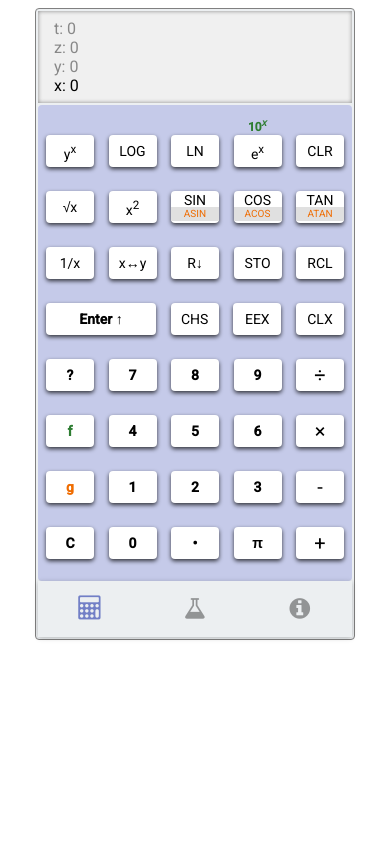
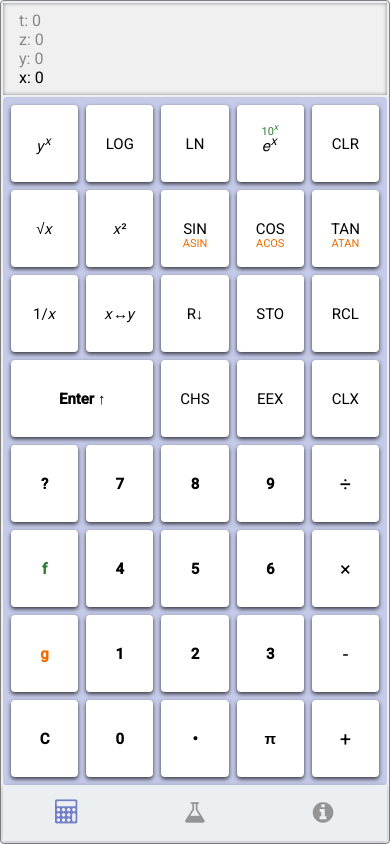
Before and after one commit to essamalsaloum/hp-35-emulator, a React (Create React App) app: page / in a window 390 px wide. Built offline with nearby package versions, Linux system fonts and the light colour scheme.

Commit message:
made ui responsive

```diff
--- a/src/App.css
+++ b/src/App.css
@@ -1,16 +1,13 @@
 .App {
-  display: flex;
-  margin: 8px 0 0 0;
-  justify-content: center;
+    display: flex;
+    justify-content: center;
+    width: 100vw;
+    height: 100vh;
 }
 
-.App--main {
-  display: flex;
-  flex-direction: column;
-  box-sizing: border-box;
-  border-radius: 4px;
-  border: solid 1px gray;
-  padding: 2px;
-  width: 320px;
-  background-color: #ECEFF1;
+@media (min-width: 481px) {
+    .App {
+      margin: 8px 0 0 0;
+      height: 600px;
+  }
 }
--- a/src/App.js
+++ b/src/App.js
@@ -1,10 +1,7 @@
 /* eslint react/jsx-key: "off" */
 import React from 'react'
 import PropTypes from 'prop-types'
-import MainNavigation from './containers/MainNavigation'
-import Display from './containers/Display'
-import Keypad from './containers/Keypad'
-import ConstantsPanel from './containers/ConstantsPanel'
+import CalculatorPanel from './containers/CalculatorPanel'
 import ProgramPanel from './containers/ProgramPanel'
 import './App.css'
 
@@ -14,36 +11,11 @@ class App extends React.PureComponent {
     test: PropTypes.bool
   }
 
-  state = {
-    selectedIndex: 0
-  }
-
-  panels = [
-    (<Keypad />),
-    (<ConstantsPanel />)
-  ]
-
-  componentDidMount() {
-    setTimeout(() => {
-      // const height = this.appMain.offsetHeight + 'px'
-      // this.appMain.style.height = height
-      const main$ = document.querySelector('.App--main')
-      const height = main$.offsetHeight + 'px'
-      main$.style.height = height
-      const programPanel$ = document.querySelector('.ProgramPanel')
-      programPanel$.style.height = height
-    }, 100)
-  }
-
   render() {
     // tabIndex needed to allow div to receive focus
     return (
       <div className="App">
-        <div className="App--main" tabIndex="0" ref={c => this.appMain = c}>
-          <Display />
-          {this.panels[this.state.selectedIndex]}
-          <MainNavigation onSelect={selectedIndex => this.setState({ selectedIndex })} selectedIndex={this.state.selectedIndex} />
-        </div>
+        <CalculatorPanel />
         <ProgramPanel />
       </div>
     )
--- /dev/null
+++ b/src/containers/CalculatorPanel.css
@@ -0,0 +1,18 @@
+.CalculatorPanel {
+    flex: 1;
+    display: flex;
+    flex-direction: column;
+    box-sizing: border-box;
+    border-radius: 4px;
+    border: solid 1px gray;
+    padding: 2px;
+    background-color: #ECEFF1;
+}
+
+@media (min-width: 481px) {
+    .CalculatorPanel {
+        flex: none;
+        width: 375px;
+        height: 600px;
+    }
+}
--- /dev/null
+++ b/src/containers/CalculatorPanel.js
@@ -0,0 +1,29 @@
+import React from 'react'
+import PropTypes from 'prop-types'
+import Display from './Display'
+import Keypad from './Keypad'
+import ConstantsPanel from './ConstantsPanel'
+import MainNavigation from './MainNavigation'
+import './CalculatorPanel.css'
+
+export default class CalculatorPanel extends React.PureComponent {
+
+  static propTypes = {
+    selectedIndex: PropTypes.number
+  }
+
+  state = {
+    selectedIndex: 0
+  }
+
+  render() {
+    const { selectedIndex } = this.state
+    return (
+      <div className="CalculatorPanel" tabIndex="0">
+        <Display />
+        {selectedIndex === 0 ? <Keypad /> : <ConstantsPanel />}
+        <MainNavigation onSelect={selectedIndex => this.setState({ selectedIndex })} selectedIndex={this.state.selectedIndex} />
+      </div>
+    )
+  }
+}
--- a/src/containers/Key.css
+++ b/src/containers/Key.css
@@ -1,12 +1,13 @@
 .Key {
-    display: block;
-    box-sizing: border-box;
+    display: flex;
+    flex: 1;
+}
+
+.Key--button {
+    flex: 1;
+    padding: 0;
+    margin: 4px;
     cursor: pointer;
-    padding: 0;
-    height: 32px;
-    width: 48px;
-    line-height: 1em;
-    font-size: 14px;
     font-family: 'Roboto', sans-serif;
     border: none;
     border-radius: 4px;
@@ -14,43 +15,47 @@
     -webkit-box-shadow: 0px 4px 16px 0px rgba(0, 0, 0, 0.75);
     -moz-box-shadow: 0px 4px 16px 0px rgba(0, 0, 0, 0.75);
     box-shadow: 0px 2px 4px 0px rgba(0, 0, 0, 0.75);
-    margin-bottom: 2px;
 }
 
 .Key--bold {
     font-weight: bold;
 }
 
-.Key--keyCode-shiftUp {
+.Key--button-keyCode-shiftUp {
     color: #2E7D32;
 }
 
-.Key--keyCode-shiftDown {
+.Key--button-keyCode-shiftDown {
     color: #EF6C00;
 }
 
-.Key--keyCode-div, .Key--keyCode-mul, .Key--keyCode-sub, .Key--keyCode-add {
-  font-size: 1.25em;
+.Key--keyCode-enter {
+    flex: 2;
 }
 
-.Key--keyCode-enter {
-    width: 110px;
+.Key--label-main {
+  font-size: 15px;
 }
 
-.Key--topLabel {
-    height: 16px;
-    font-size: 12px;
-    font-weight: bold;
+.Key--label-top {
+    height: 1em;
     line-height: 1em;
+    font-size: 11px;
     color: #2E7D32;
-    text-align: center;
-    margin-bottom: 2px;
 }
 
-.Key--bottomLabel {
-    font-size: 10px;
-    background-color: #E0E0E0;
+.Key--label-bottom {
+    height: 1em;
+    line-height: 1em;
+    font-size: 11px;
     color: #EF6C00;
+}
+
+.Key--label-keyCode-div,
+.Key--label-keyCode-mul,
+.Key--label-keyCode-sub,
+.Key--label-keyCode-add {
+    font-size: 20px;
 }
 
 .Key--inverse-shiftUp {
@@ -59,6 +64,6 @@
 }
 
 .Key--inverse-shiftDown {
-  background-color: #EF6C00;
-  color: #fff;
+    background-color: #EF6C00;
+    color: #fff;
 }
--- a/src/containers/Key.js
+++ b/src/containers/Key.js
@@ -33,6 +33,7 @@ class Key extends React.PureComponent {
   static defaultProps = {
     topLabel: '',
     bottomLabel: '',
+    addClass: ''
   }
 
   keyUpHandler = ev => {
@@ -74,10 +75,17 @@ class Key extends React.PureComponent {
     }
   }
 
+  renderTopLabel() {
+    const { shiftKey, topLabel } = this.props
+    return shiftKey ? (<div className="Key--label-top"></div>) : (
+      <div className="Key--label-top" dangerouslySetInnerHTML={createMarkup(topLabel)}></div>
+    )
+  }
+
   renderBottomLabel() {
     const { shiftKey, bottomLabel } = this.props
-    return bottomLabel !== '' && shiftKey === C.SHIFT_DOWN ? (<div className="Key--bottomLabel"></div>) : (
-      <div className="Key--bottomLabel" dangerouslySetInnerHTML={createMarkup(bottomLabel)}></div>
+    return shiftKey ? (<div className="Key--label-bottom"></div>) : (
+      <div className="Key--label-bottom" dangerouslySetInnerHTML={createMarkup(bottomLabel)}></div>
     )
   }
 
@@ -103,17 +111,19 @@ class Key extends React.PureComponent {
     }
 
     return (
-      <div>
-        <div className="Key--topLabel" dangerouslySetInnerHTML={createMarkup(topLabel)}></div>
+      <div className={`Key Key--keyCode-${keyCode}`}>
         <button
           type="button"
-          className={`Key ${addClass} Key--keyCode-${keyCode} Key--inverse-${decorator.shiftKey}`}
+          className={`Key--button Key--inverse-${decorator.shiftKey} Key--button-keyCode-${keyCode}`}
           onClick={() => this.onClick(keyCode)}
           onKeyUp={ev => ev.preventDefault()}
           onKeyDown={ev => ev.preventDefault()}
         >
-          <div className={`Key--inverse-${decorator.shiftKey}`} dangerouslySetInnerHTML={createMarkup(decorator.label)}></div>
-          {this.renderBottomLabel()}
+          <div className="Key--label-container">
+            {this.renderTopLabel()}
+            <div className={`Key--label-main Key--label-keyCode-${keyCode} ${addClass}`} dangerouslySetInnerHTML={createMarkup(decorator.label)}></div>
+            {this.renderBottomLabel()}
+          </div>
         </button>
       </div>
     )
--- a/src/containers/Keypad.css
+++ b/src/containers/Keypad.css
@@ -1,11 +1,13 @@
 .Keypad {
+  flex: 1;
+  display: flex;
+  flex-direction: column;
   border-radius: 4px;
   background-color: #C5CAE9;
-  padding: 8px 8px 16px 8px;
+  padding: 4px;
 }
 
 .Keypad--row {
+  flex: 1;
   display: flex;
-  justify-content: space-between;
-  margin: 4px 0;
 }
--- a/src/containers/Keypad.js
+++ b/src/containers/Keypad.js
@@ -8,22 +8,22 @@ export default class Keypad extends React.PureComponent {
     return (
       <div className="Keypad">
         <div className="Keypad--row">
-          <Key label="y<sup>x</sup>" keyCode={C.POW} />
+          <Key label="𝑦<sup>𝑥</sup>" keyCode={C.POW} />
           <Key label="LOG" keyCode={C.LOG} />
           <Key label="LN" keyCode={C.LN} />
-          <Key label="e<sup>x</sup>" topLabel="10<sup>𝑥</sup>" keyCode={C.EXP} />
+          <Key label="𝑒<sup>𝑥</sup>" topLabel="10<sup>𝑥</sup>" keyCode={C.EXP} />
           <Key label="CLR" keyCode={C.CLR} />
         </div>
         <div className="Keypad--row">
-          <Key label="√x" keyCode={C.SQRT} />
-          <Key label="x<sup>2</sup>" keyCode={C.SQR} />
+          <Key label="√𝑥" keyCode={C.SQRT} />
+          <Key label="𝑥²" keyCode={C.SQR} />
           <Key label="SIN" bottomLabel="ASIN" keyCode={C.SIN} />
           <Key label="COS" bottomLabel="ACOS" keyCode={C.COS} />
           <Key label="TAN" bottomLabel="ATAN" keyCode={C.TAN} />
         </div>
         <div className="Keypad--row">
-          <Key label="1/x" keyCode={C.RECIPROCAL} />
-          <Key label="x↔︎y" keyCode={C.SWAP} />
+          <Key label="1/𝑥" keyCode={C.RECIPROCAL} />
+          <Key label="𝑥↔︎𝑦" keyCode={C.SWAP} />
           <Key label="R↓" keyCode={C.ROLL_DOWN} />
           <Key label="STO" keyCode={C.STO} />
           <Key label="RCL" keyCode={C.RCL} />
--- a/src/containers/ProgramPanel.css
+++ b/src/containers/ProgramPanel.css
@@ -3,13 +3,14 @@
     flex-flow: column;
     border-radius: 4px;
     border: solid 1px gray;
-    width: 320px;
     padding: 2px;
     box-sizing: border-box;
 }
 
-@media (min-width: 600px) {
-  .ProgramPanel {
-    display: flex;
-  }
+@media (min-width: 481px) {
+    .ProgramPanel {
+        display: flex;
+        width: 375px;
+        height: 600px;
+    }
 }
```
